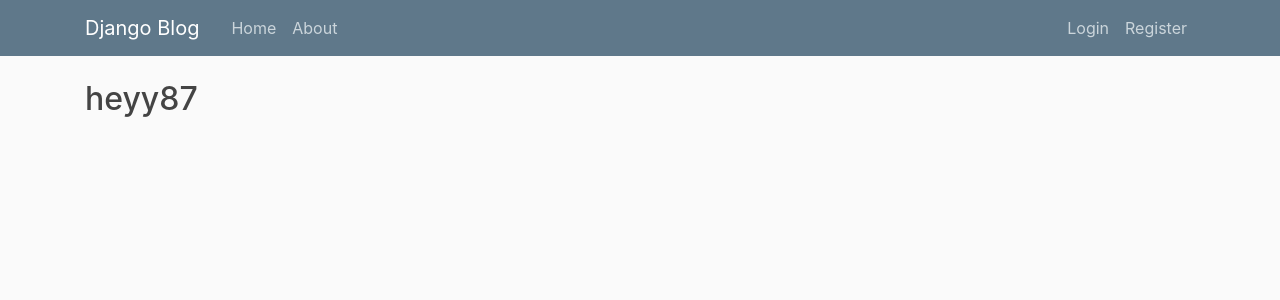
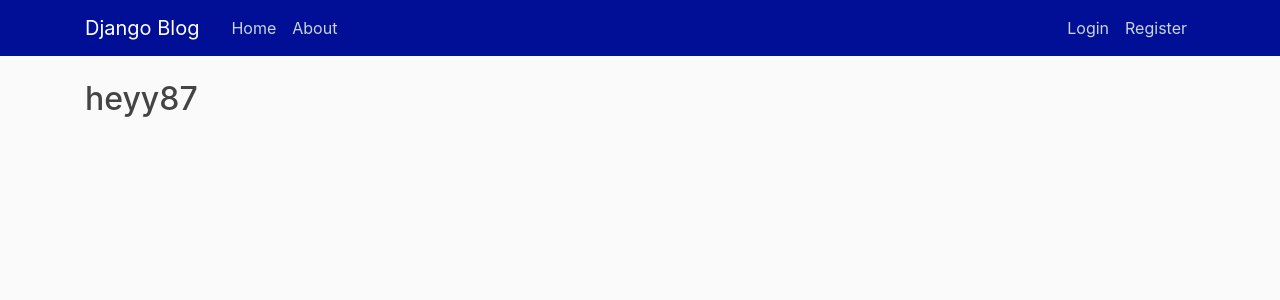
Before and after one commit to badruu/neighborhood, a Django app: page / in a window 1280 px wide. Shown: the top 300 px of the page. Run offline with Django 3.2, Linux system fonts and the light colour scheme; some libraries are stand-ins or nearby versions.

Commit message:
add css for display of images

```diff
--- a/hoods/static/css/main.css
+++ b/hoods/static/css/main.css
@@ -13,7 +13,7 @@ body {
   }
 
   .bg-steel {
-    background-color: #5f788a;
+    background-color: #000f96;
   }
 
   .site-header .navbar-nav .nav-link {
@@ -82,3 +82,22 @@ body {
   .account-heading {
     font-size: 2.5rem;
   }
+#hood-img
+{
+  height: 100%;
+  width: 100%;
+}
+.jumbotron
+{
+  margin-left: 2%;
+  margin-top: 2%;
+}
+#profile-list
+{
+  margin-left: 0%;
+  margin-top: 2%;
+}
+.location
+{
+  margin-left: 2%;
+}
```
